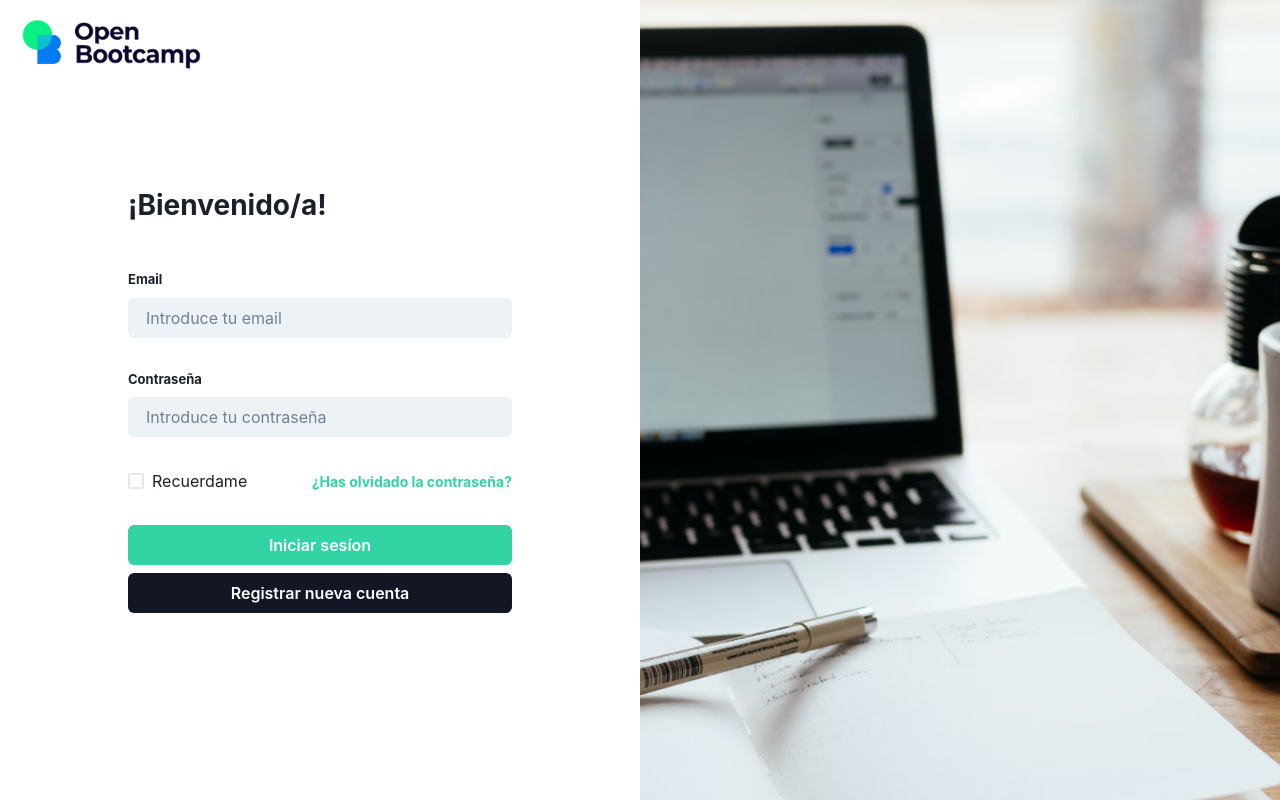
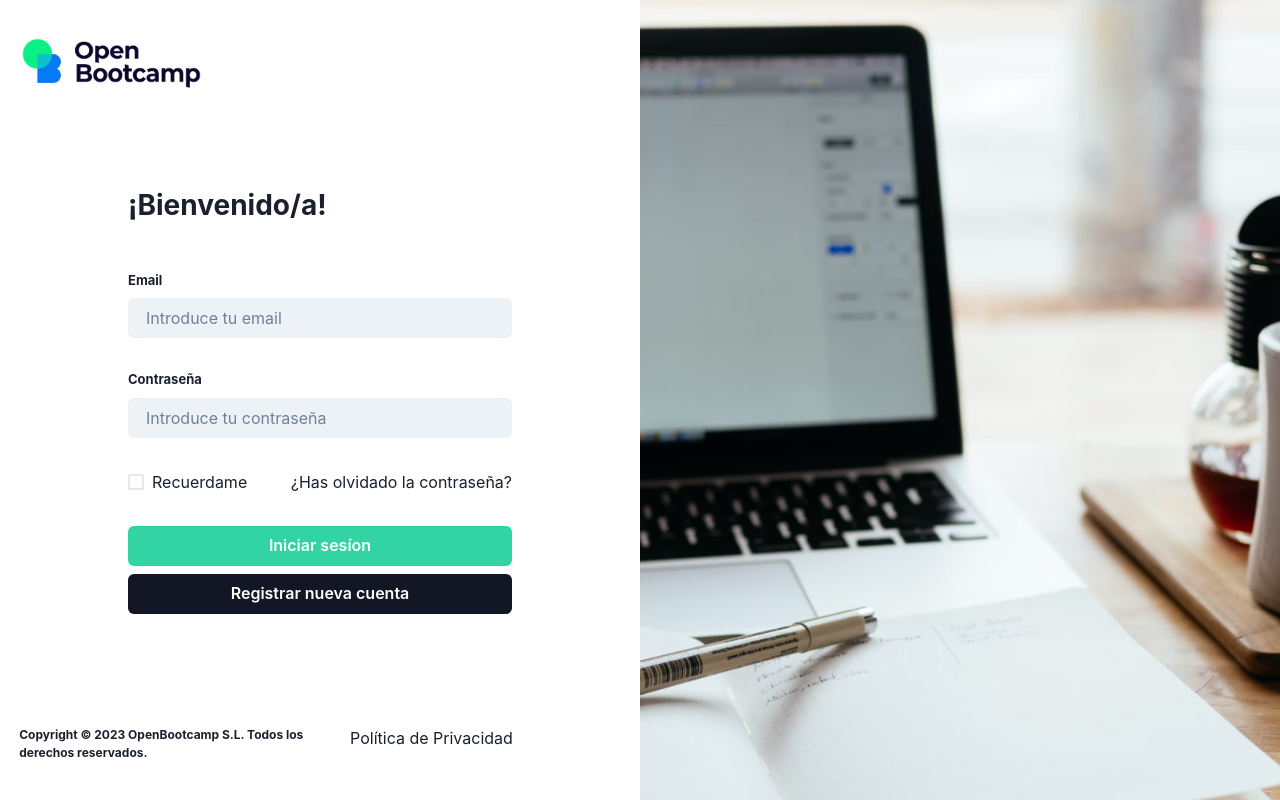
Before and after one commit to agustinalonsocantoli/campus, a React (Vite) app: page /login in a window 1280 px wide. Built offline with nearby package versions, Linux system fonts and the light colour scheme; no server answers; the HTML template or start-up script is replaced by a standard one.

Commit message:
login completed

```diff
--- a/src/App.tsx
+++ b/src/App.tsx
@@ -5,13 +5,30 @@ import "primereact/resources/themes/lara-light-indigo/theme.css";
 import "primereact/resources/primereact.min.css";
 // React
 import { BrowserRouter as Router, Routes, Route } from 'react-router-dom';
-import { useEffect } from 'react';
+import React, { useEffect, useContext, useState } from 'react';
+// Middlewares
+import { getUsers } from './shared/middlewares/getUsers';
+// Components
+import { Login } from './pages/Login/Login';
+import  { RequireAuth } from './pages/RequireAuth/RequireAuth';
+// Interfaces
+import { UserInt } from './interfaces/UserInt';
 
-import { getUsers } from './shared/middlewares/getUsers';
-import { Login } from './pages/Login/Login';
+const AuthContext = React.createContext<UserInt>({
+  auth: false,
+  email: null,
+});
 
+// eslint-disable-next-line react-refresh/only-export-components
+export const useAuthContex = () => {
+  return useContext(AuthContext);
+}
 
 function App() {
+  const [ user, setUser ] = useState<UserInt>({
+    auth: false,
+    email: null,
+  });
 
   useEffect(() => {
     getUsers();
@@ -20,16 +37,20 @@ function App() {
 
   return (
     <Router basename='/'>
+      <AuthContext.Provider value={user} >
         <ChakraProvider>
           <Routes>
+            <Route path='/login' element={<Login setUser={setUser}/>}/>
+
+            <Route element={<RequireAuth />}>
               <Route path='/' element={<div>
                 <h1>Start Campus</h1>
                 <h2>Test Vercel</h2>
               </div>} />
-
-          <Route path='/login' element={<Login />}/>
+            </Route>
           </Routes>
         </ChakraProvider>
+      </AuthContext.Provider>
     </Router>
   )
 }
--- a/src/css/styles.css
+++ b/src/css/styles.css
@@ -21,4 +21,18 @@ li {
   list-style: none;
 }
 
+.recovery_pass {
+  color: #32D4A4;
+  font-size: 14px;
+  font-weight: bold;
+}
+
+.privacy_policy {
+  flex: 1;
+  text-align: right;
+  font-size: 12px;
+  font-weight: bold;
+  text-decoration: underline;
+}
+
 /*# sourceMappingURL=styles.css.map */
--- /dev/null
+++ b/src/interfaces/UserInt.ts
@@ -0,0 +1,4 @@
+export interface UserInt {
+    auth: boolean;
+    email: string | null;
+}
--- a/src/pages/Login/Login.tsx
+++ b/src/pages/Login/Login.tsx
@@ -1,48 +1,107 @@
 // Chakra UI
-import { Box, Flex, Image, Heading, FormControl, FormLabel, Input, Checkbox, Button } from '@chakra-ui/react'
+import { Box, Flex, Image, Heading, FormLabel, Input, Checkbox, Button, Text } from '@chakra-ui/react'
 // Img
 import loginImg from '../../assets/img/login.png'
 import logoOB from '../../assets/img/logo.png'
 // React
-import { Link } from 'react-router-dom';
+import { Link, useNavigate } from 'react-router-dom'
+import { useState } from 'react'
+// Interfaces
+import { UserInt } from '../../interfaces/UserInt'
 
-export const Login = () => {
+type Props = {
+    setUser: (action: UserInt) => void;
+}
+
+export const Login = (props: Props) => {
+    const { setUser } = props;
+    const navigate = useNavigate();
+    const [ email, setEmail ] = useState<string>('');
+    const [ password, setPassword ] = useState<string>('');
+
+    const handleSubmit = (e:  React.FormEvent) => {
+        e.preventDefault();
+
+        if(email === import.meta.env.VITE_EMAIL_LOGIN) {
+            if (password === import.meta.env.VITE_PASSWORD_LOGIN) {
+                setUser({
+                    auth: true,
+                    email: null,
+                });
+
+                navigate('/')
+            } else {
+                console.log("PASSWORD")
+            }
+        } else {
+            console.log('USER')
+        }
+    };
+
+    console.log(email)
+    console.log(password)
+
     return(
         <Flex h="100vh">
-            <Box flex="1">
+            <Flex flex="1" flexDirection="column" p="3% 0">
                 <Image
                 src={logoOB}
                 alt='img/logo'
                 objectFit="contain"
                 w="220px"
-                p="3% 3%"
+                p="0 3%"
                 />
 
                 <Box w="60%" m="auto" mt="100px">
                     <Heading fontSize="28px">¡Bienvenido/a!</Heading>
 
-                    <FormControl mt="12">
+                    <Box mt="12">
+                        <form onSubmit={handleSubmit}>
                             <Box>
                                 <FormLabel fontSize="13px" fontWeight="bold">Email</FormLabel>
-                            <Input variant='filled' placeholder='Introduce tu email' size='md' focusBorderColor='#32D4A4' />
+                                <Input
+                                type='email'
+                                variant='filled'
+                                placeholder='Introduce tu email'
+                                size='md'
+                                focusBorderColor='#32D4A4'
+                                onChange={(e: React.ChangeEvent<HTMLInputElement>) => setEmail(e.target.value)}
+                                />
                             </Box>
 
                             <Box mt="8">
                                 <FormLabel fontSize="13px" fontWeight="bold">Contraseña</FormLabel>
-                            <Input variant='filled' placeholder='Introduce tu contraseña' size='md' focusBorderColor='#32D4A4' />
+                                <Input
+                                type='password'
+                                variant='filled'
+                                placeholder='Introduce tu contraseña'
+                                size='md'
+                                focusBorderColor='#32D4A4'
+                                onChange={(e: React.ChangeEvent<HTMLInputElement>) => setPassword(e.target.value)}
+                                />
                             </Box>
 
                             <Flex justifyContent="space-between" alignItems="center" mt="8">
                                 <Checkbox>Recuerdame</Checkbox>
-                            <Link to={""} style={{color: "#32D4A4", fontSize: 14, fontWeight: "bold"}}>¿Has olvidado la contraseña?</Link>
+                                <Link to={""} className='recovery_pass'>¿Has olvidado la contraseña?</Link>
                             </Flex>
 
                             <Button type='submit' background='#32D4A4' color="#FFFFFF" mt="8" w="100%">Iniciar sesíon</Button>
-                        <Button type='submit' background='#121625' color="#FFFFFF" mt="2" w="100%">Registrar nueva cuenta</Button>
-                    </FormControl>
-
+                            <Button background='#121625' color="#FFFFFF" mt="2" w="100%">Registrar nueva cuenta</Button>
+                        </form>
                     </Box>
                 </Box>
+
+                <Flex p="0 3%">
+                    <Text w="55%" fontSize="12px" fontWeight="bold">
+                        Copyright © 2023 OpenBootcamp S.L. Todos los derechos reservados.
+                    </Text>
+
+                    <Link to={""} className='privacy_policy'>
+                        Política de Privacidad
+                    </Link>
+                </Flex>
+            </Flex>
 
             <Box flex="1">
                 <Image
--- /dev/null
+++ b/src/pages/RequireAuth/RequireAuth.tsx
@@ -0,0 +1,12 @@
+// React
+import { Navigate, Outlet } from "react-router-dom";
+// Hook
+import { useAuthContex } from '../../App';
+
+export const RequireAuth = () => {
+    const { auth } = useAuthContex();
+
+    return(
+        !auth ? <Navigate to={"/login"} /> : <Outlet />
+    );
+};
--- /dev/null
+++ b/src/pages/Sidebar/Sidebar.tsx
@@ -0,0 +1,5 @@
+export const Sidebar = () => {
+    return(
+        <div></div>
+    );
+};
--- /dev/null
+++ b/src/scss/layout/Login/login.scss
@@ -0,0 +1,13 @@
+.recovery_pass {
+    color: #32D4A4;
+    font-size: 14px;
+    font-weight: bold;
+}
+
+.privacy_policy {
+    flex: 1;
+    text-align: right;
+    font-size: 12px;
+    font-weight: bold;
+    text-decoration: underline;
+}
--- a/src/scss/layout/index.scss
+++ b/src/scss/layout/index.scss
@@ -0,0 +1 @@
+@forward './Login/login.scss';
```
Also changed, not shown: src/shared/components/Toast/Toast.tsx (added, +23 -0 lines), 1 other file (tests, documents, lock files or other folders). Lines whose indentation alone changed are shown as unchanged.
